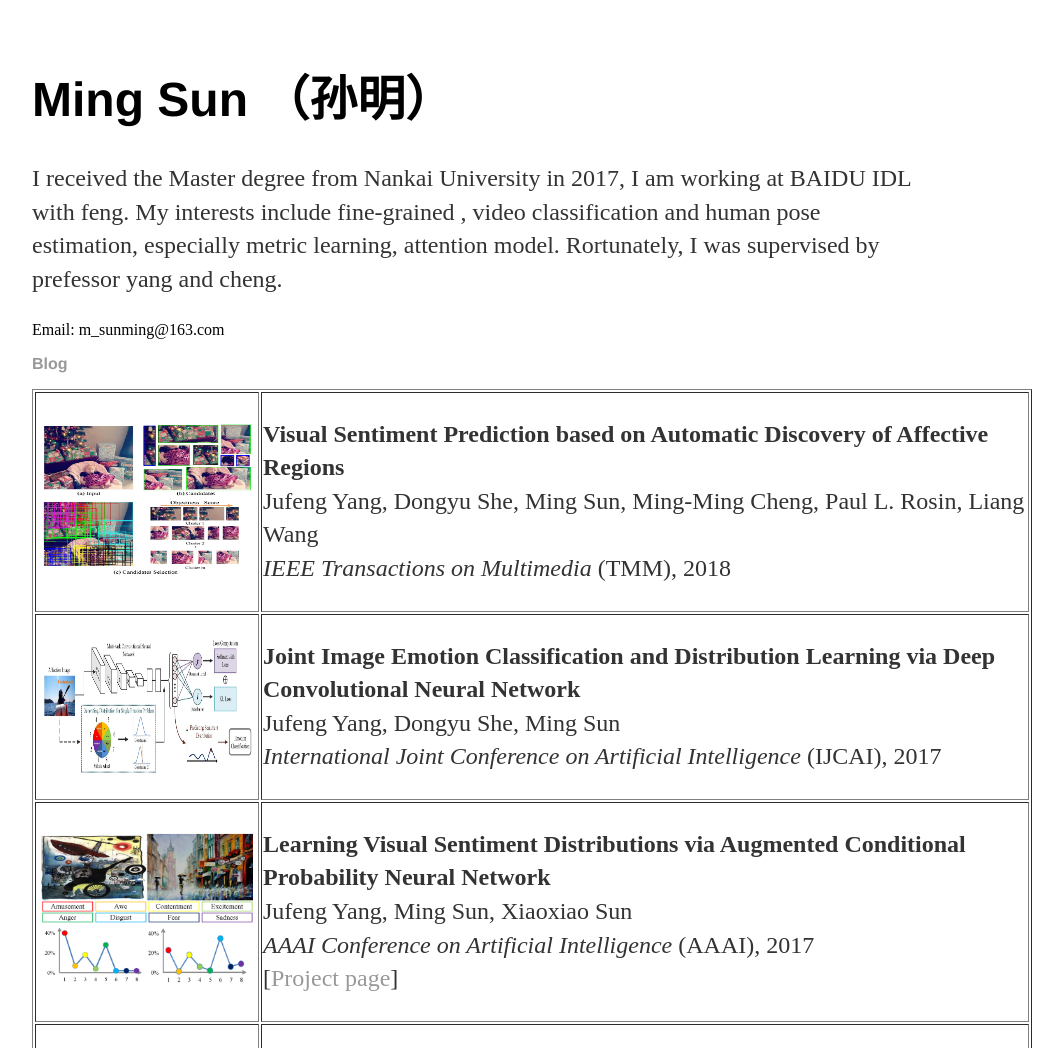
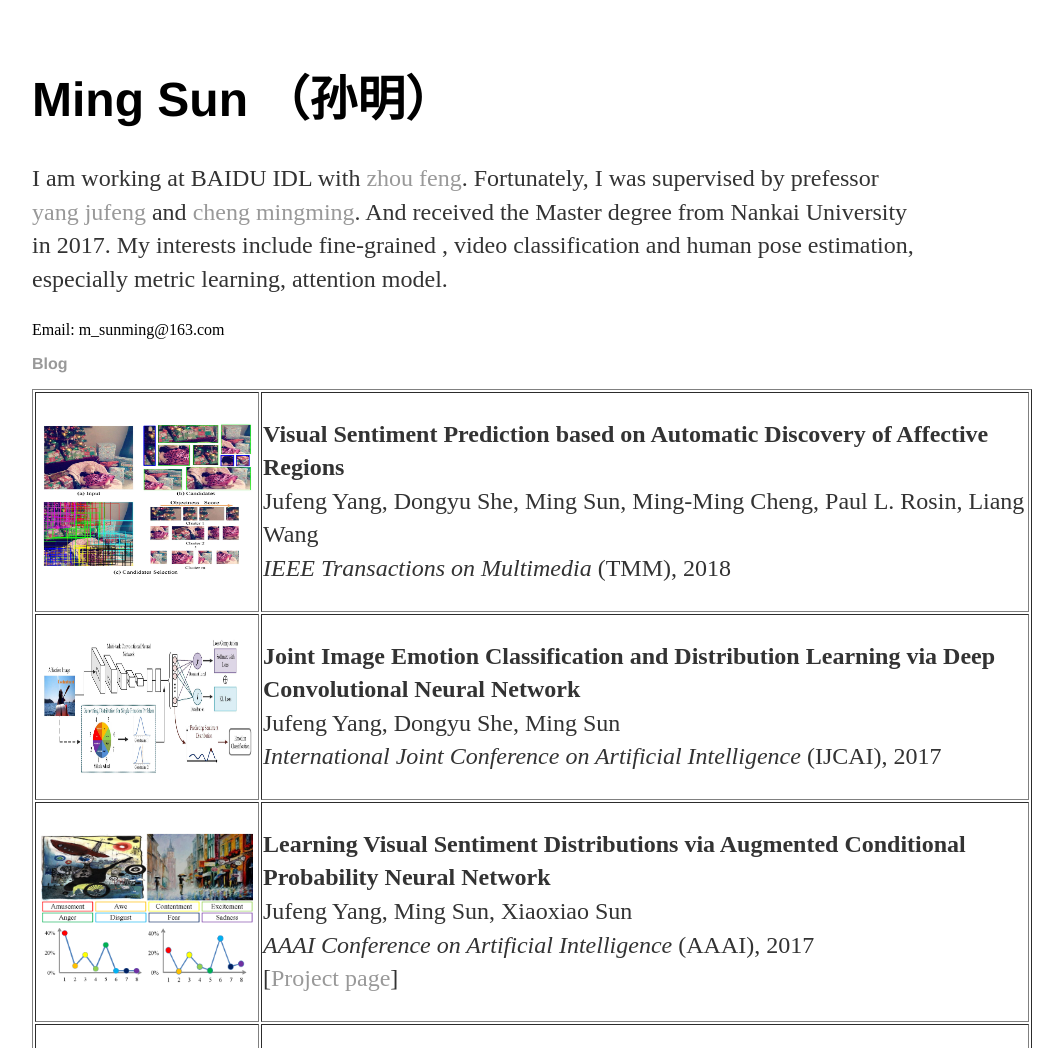
Before and after one commit to msunming/msunming.github.io, a Jekyll site: the page index.html, which Jekyll copies as it is, in a window 1280 px wide, cut to the strip 0-1048 px from the top of the page. Shown: the whole strip, without its empty margins (160-1223 px from the left). Built offline with Jekyll 4.4.1, drawn with Linux system fonts in a browser that asks for light colours.

Commit message:
Update index.html

```diff
--- a/index.html
+++ b/index.html
@@ -8,9 +8,11 @@
 		<body>
 		<div id="content">
 		<h1>Ming Sun （孙明）</h1>
-		<p> I received the Master degree from Nankai University in 2017, I am working at BAIDU IDL with feng.
+		<p> I am working at BAIDU IDL with <a href="http://f-zhou.com/">zhou feng</a>.
+			Fortunately, I was supervised by prefessor <a href="http://cv.nankai.edu.cn/">yang jufeng</a> and <a href="http://mmcheng.net/zh/cmm/">cheng mingming</a>.
+			And received the Master degree from Nankai University in 2017.
 			My interests include fine-grained , video classification and human pose estimation, especially metric learning, attention model.
-			Rortunately, I was supervised by prefessor yang and cheng.</p>
+		</p>
 
 	</div>
 
```
